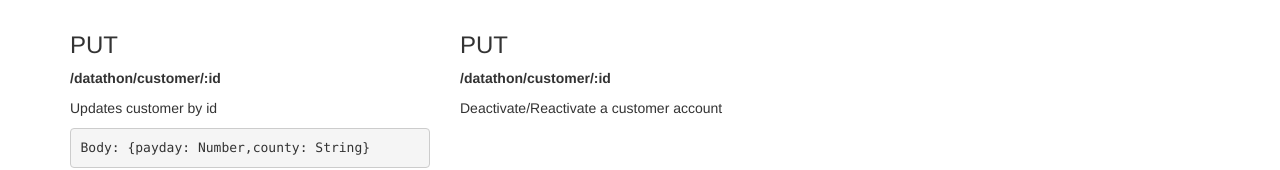
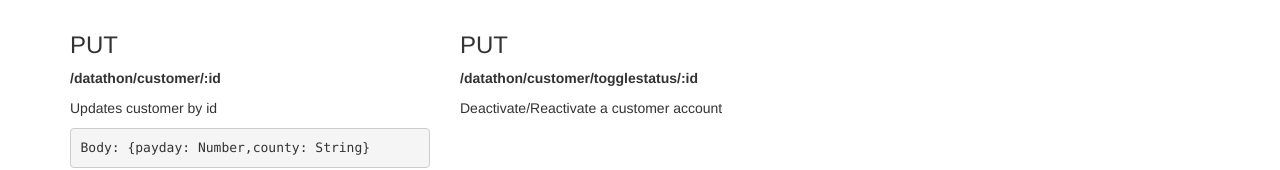
Before and after one commit to JohnMalmsteen/aib-datathon, a website: page views/datathon.html in a window 1280 px wide. Shown: the part 788-958 px from the top of the page. Drawn offline with nearby package versions, Linux system fonts and the light colour scheme.

Commit message:
Update example for PUT for toggle account status on thml page

```diff
--- a/views/datathon.html
+++ b/views/datathon.html
@@ -72,7 +72,7 @@
   </div>
     <div class="col-lg-4">
       <h3>PUT</h3>
-      <p><strong>/datathon/customer/:id</strong></p>
+      <p><strong>/datathon/customer/togglestatus/:id</strong></p>
       <p>Deactivate/Reactivate a customer account</p>
   </div>
 </div>
```
